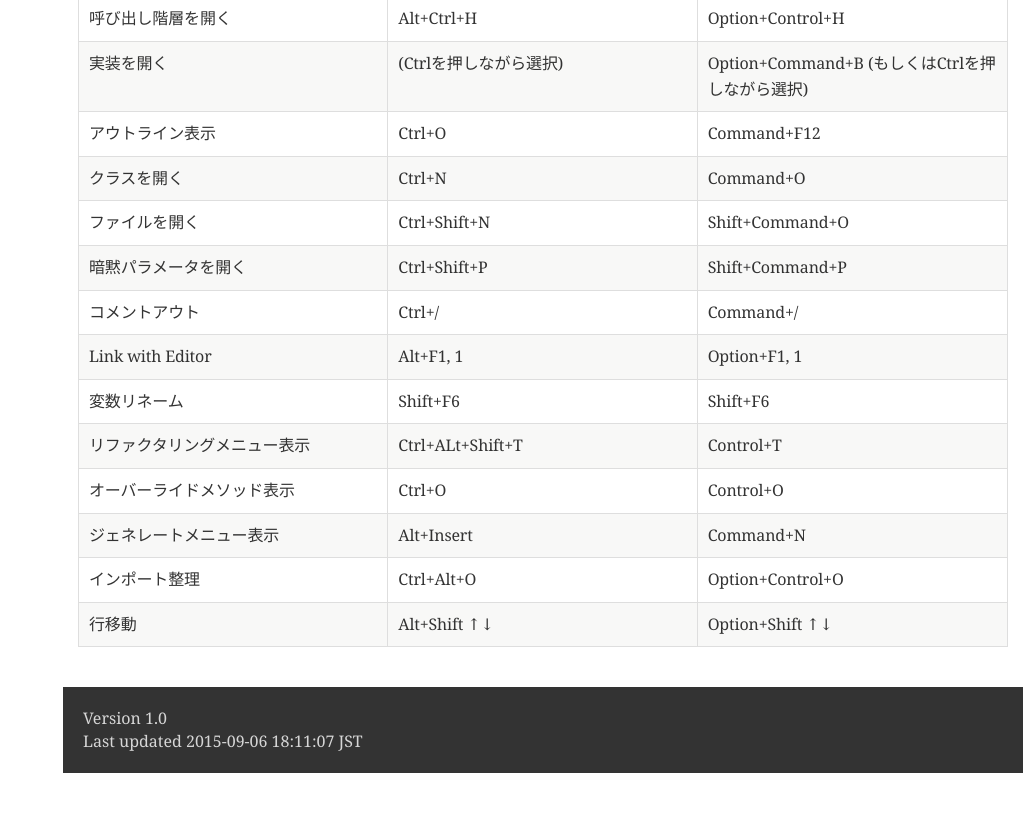
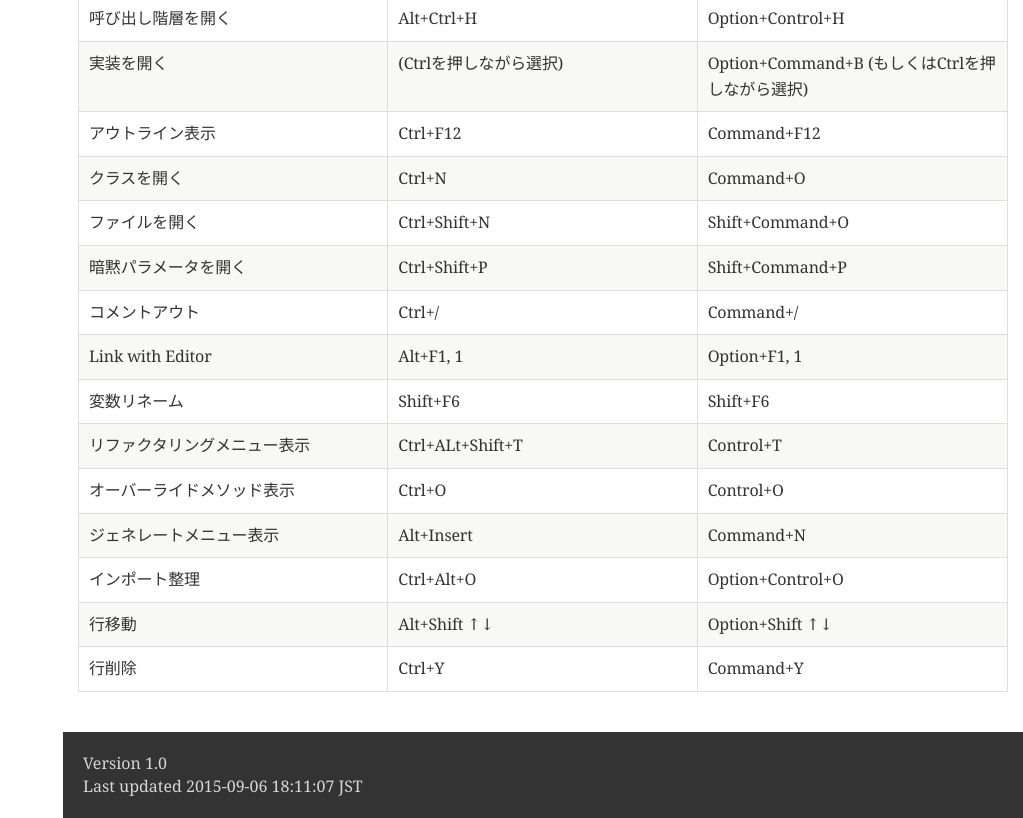
Before and after one commit to kuhubgit/p2, a plain HTML site: page index.html in a window 1280 px wide. Shown: the part 1000-1818 px from the top of the page, without its empty margins (257-1280 px from the left). Before the commit the page ends 1773 px from the top, so only its background shows below. Drawn offline with nearby package versions, Linux system fonts and the light colour scheme; a web font is replaced by a local one.

Commit message:
update readme.adoc

```diff
--- a/index.html
+++ b/index.html
@@ -542,7 +542,7 @@ body.book #toc,body.book #preamble,body.book h1.sect0,body.book .sect1>h2{page-b
 </tr>
 <tr>
 <td class="tableblock halign-left valign-top"><p class="tableblock">アウトライン表示</p></td>
-<td class="tableblock halign-left valign-top"><p class="tableblock">Ctrl+O</p></td>
+<td class="tableblock halign-left valign-top"><p class="tableblock">Ctrl+F12</p></td>
 <td class="tableblock halign-left valign-top"><p class="tableblock">Command+F12</p></td>
 </tr>
 <tr>
@@ -600,6 +600,11 @@ body.book #toc,body.book #preamble,body.book h1.sect0,body.book .sect1>h2{page-b
 <td class="tableblock halign-left valign-top"><p class="tableblock">Alt+Shift ↑↓</p></td>
 <td class="tableblock halign-left valign-top"><p class="tableblock">Option+Shift ↑↓</p></td>
 </tr>
+<tr>
+<td class="tableblock halign-left valign-top"><p class="tableblock">行削除</p></td>
+<td class="tableblock halign-left valign-top"><p class="tableblock">Ctrl+Y</p></td>
+<td class="tableblock halign-left valign-top"><p class="tableblock">Command+Y</p></td>
+</tr>
 </tbody>
 </table>
 </div>
```
Also changed, not shown: 2 other files.
